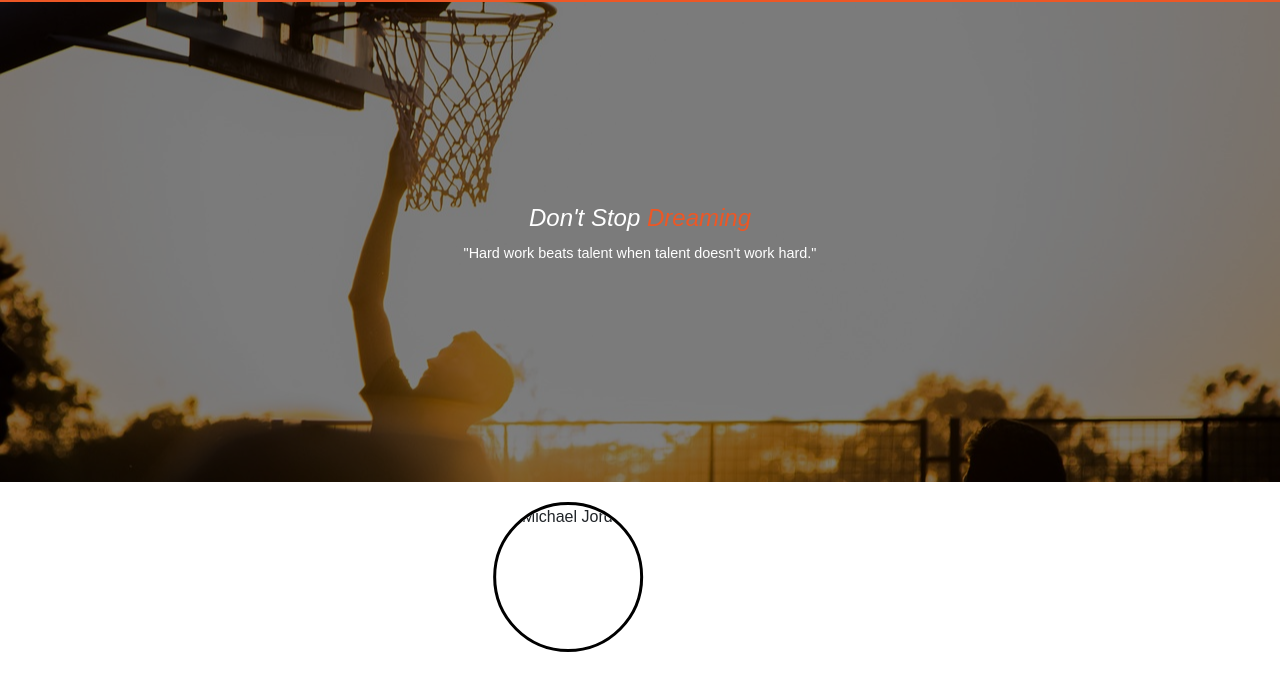
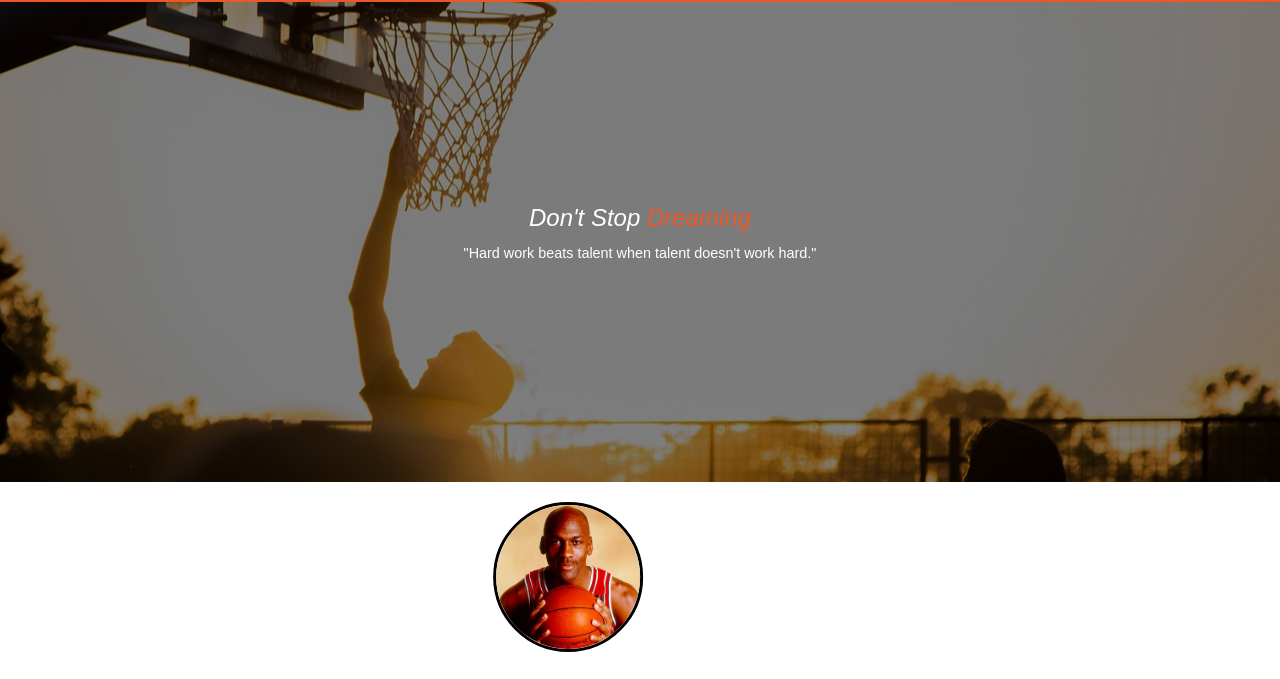
Before and after one commit to elyaa143/ayaaaaa, a plain HTML site: page index.html in a window 1280 px wide. Shown: the part 109-788 px from the top of the page. Drawn offline with nearby package versions, Linux system fonts and the light colour scheme.

Commit message:
Update index.html

```diff
--- a/index.html
+++ b/index.html
@@ -354,7 +354,7 @@
       <!-- Michael Jordan -->
       <div class="carousel-item active">
         <div class="d-flex flex-column align-items-center">
-          <img src="./projet/joo.jpg" alt="Michael Jordan" class="player-img">
+          <img src="joo.jpg" alt="Michael Jordan" class="player-img">
           <h3 class="player-name">Michael Jordan</h3>
           <p class="motto">"I've failed over and over and over again in my life. And that is why I succeed."</p>
         </div>
```
